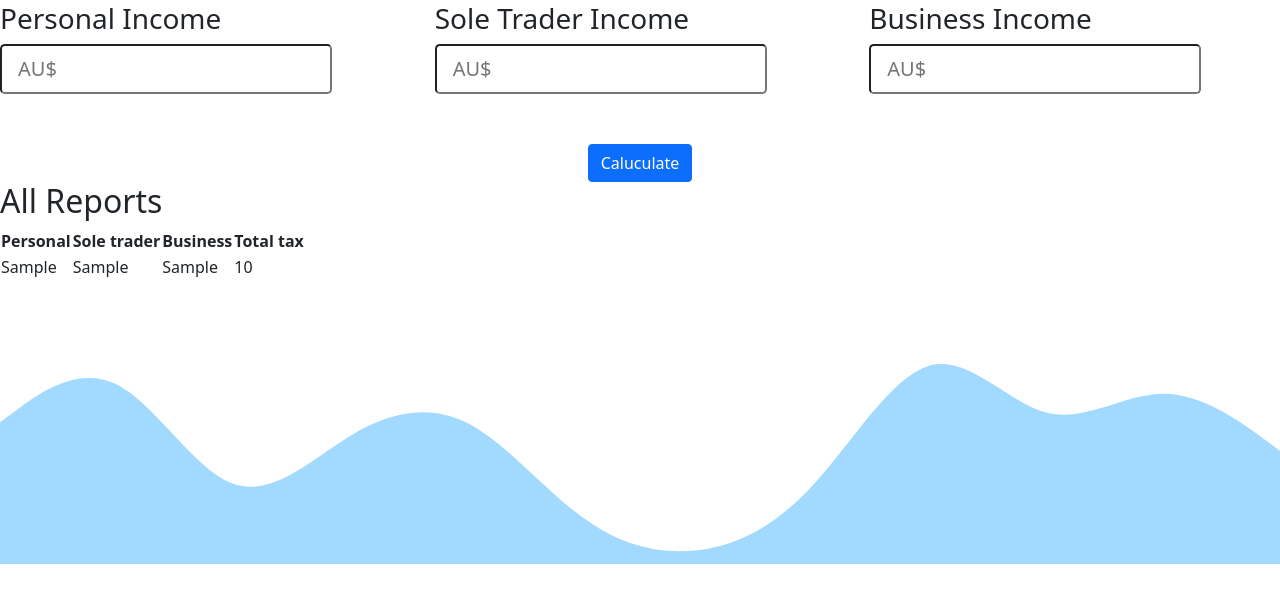
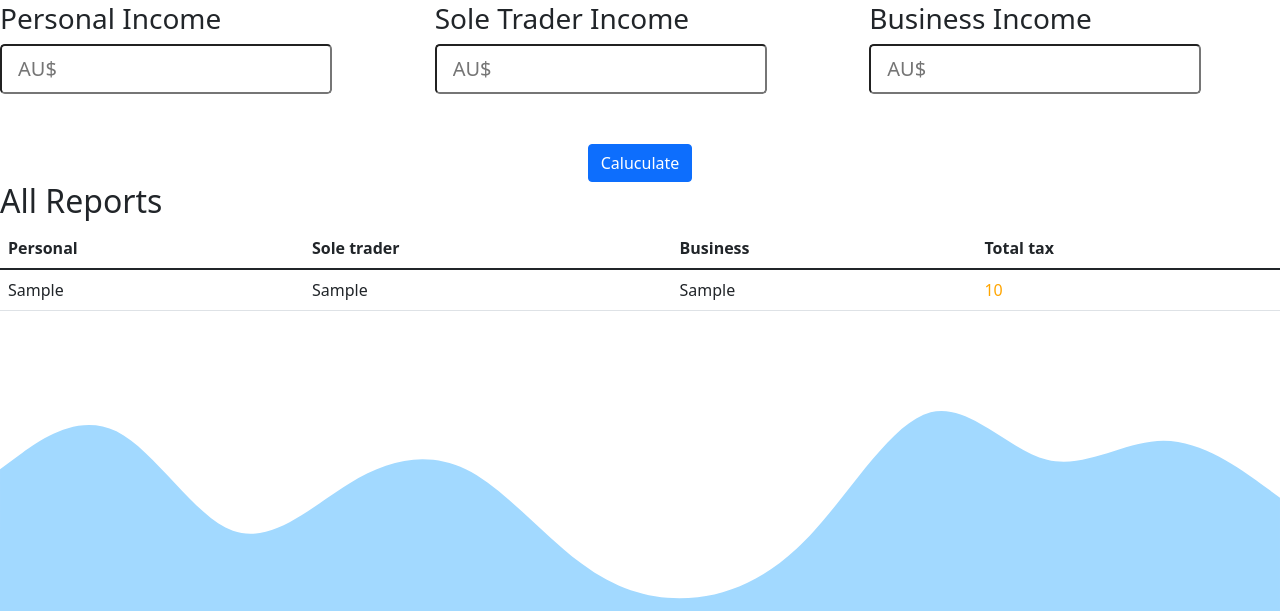
Before and after one commit to HarshaReddyV/portfolio, a Flask app: template templates/report.html in a window 1280 px wide. Shown: the part 214-825 px from the top of the page. Before the commit the page ends 778 px from the top, so only its background shows below. Run offline with Flask 2, Linux system fonts and the light colour scheme; the template is opened without the code that fills it: most values are stand-ins (such as "Sample title", 1, 10 or a date in 2020); some libraries are stand-ins or nearby versions.

Commit message:
automated commit by submit50

```diff
--- a/templates/report.html
+++ b/templates/report.html
@@ -7,7 +7,7 @@
 {% block main %}
 
   <h2>All Reports</h2>
-                <table>
+                <table class="table">
                     <thead>
                         <tr>
                             <th>Personal</th>
@@ -24,7 +24,7 @@
                              <td>{{ allreport.personal_income }} </td>
                               <td> {{ allreport.sole_income}} </td>
                               <td> {{ allreport.business_income}} </td>
-                              <td> {{ allreport.total}} </td>
+                              <td> <span style="color:orange">{{ allreport.total}}</span> </td>
                         </tr>
 
                         {% endfor %}
```
Also changed, not shown: reports.db.
